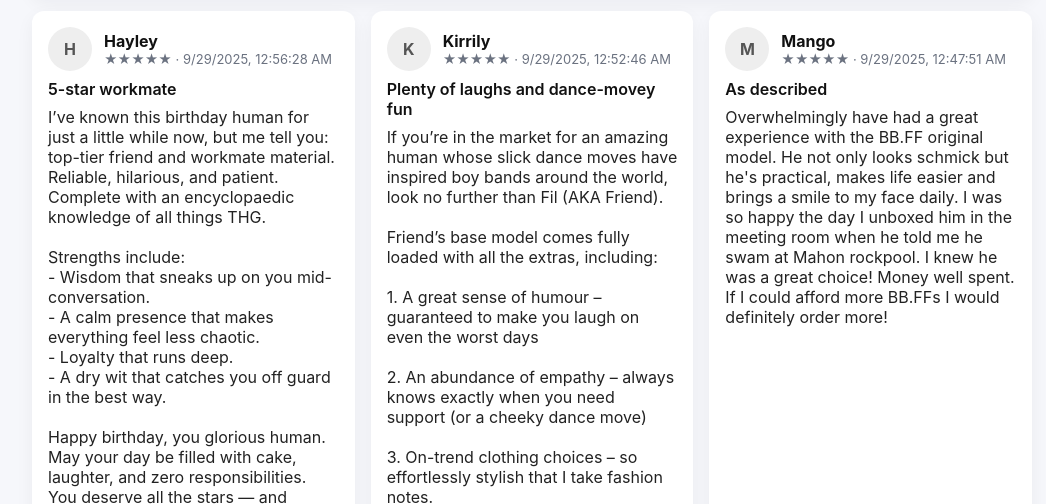
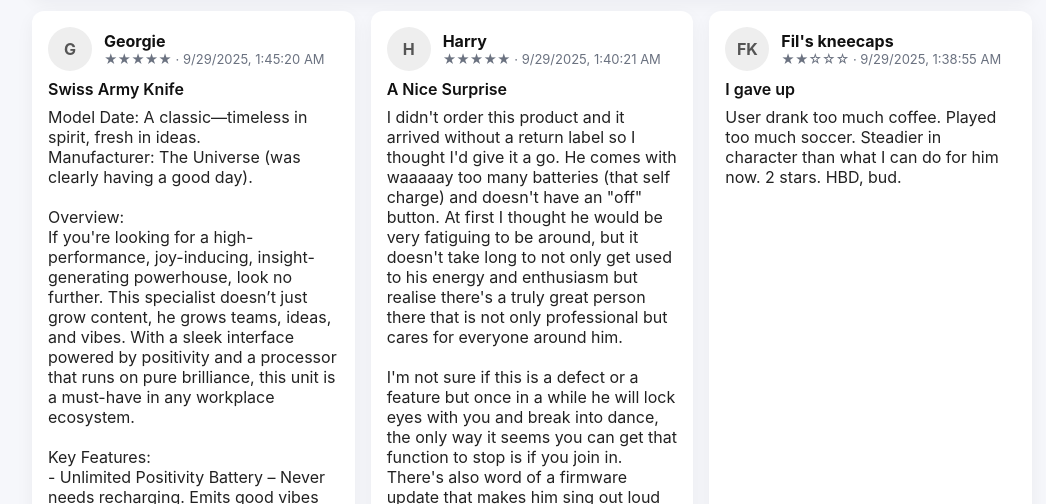
Before and after one commit to karylestrella-thf/birthday-card, a plain HTML site: page index.html in a window 1280 px wide. Shown: the part 296-800 px from the top of the page, without its empty margins (108-1154 px from the left). Drawn offline with Linux system fonts and the light colour scheme.

Commit message:
Update index.html

```diff
--- a/index.html
+++ b/index.html
@@ -186,6 +186,30 @@
     "title": "5-star workmate",
     "message": "I’ve known this birthday human for just a little while now, but me tell you: top-tier friend and workmate material. Reliable, hilarious, and patient. Complete with an encyclopaedic knowledge of all things THG.\n\nStrengths include:\n- Wisdom that sneaks up on you mid-conversation.\n- A calm presence that makes everything feel less chaotic.\n- Loyalty that runs deep.\n- A dry wit that catches you off guard in the best way.\n\nHappy birthday, you glorious human. May your day be filled with cake, laughter, and zero responsibilities. You deserve all the stars — and maybe a nap.\n\nWould recommend to anyone in need of a loyal, calm and always fabulous friend. Happy birthday, legend!\n\n#BirthdayIcon #CertifiedLegend #StillYoungish",
     "date": "2025-09-29T00:56:28.489Z"
+  },
+  {
+    "id": "6hm5p2j",
+    "rating": 2,
+    "name": "Fil's kneecaps",
+    "title": "I gave up",
+    "message": "User drank too much coffee. Played too much soccer. Steadier in character than what I can do for him now. 2 stars. HBD, bud.",
+    "date": "2025-09-29T01:38:55.840Z"
+  },
+  {
+    "id": "xksz6pm",
+    "rating": 5,
+    "name": "Harry",
+    "title": "A Nice Surprise",
+    "message": "I didn't order this product and it arrived without a return label so I thought I'd give it a go. He comes with waaaaay too many batteries (that self charge) and doesn't have an \"off\" button. At first I thought he would be very fatiguing to be around, but it doesn't take long to not only get used to his energy and enthusiasm but realise there's a truly great person there that is not only professional but cares for everyone around him.\n \nI'm not sure if this is a defect or a feature but once in a while he will lock eyes with you and break into dance, the only way it seems you can get that function to stop is if you join in. There's also word of a firmware update that makes him sing out loud for karaoke nights.\n \nHis warranty recently got extended so it looks like I'll be keeping him a while. Would 100% recommend.",
+    "date": "2025-09-29T01:40:21.548Z"
+  },
+  {
+    "id": "o8i2ypw",
+    "rating": 5,
+    "name": "Georgie",
+    "title": "Swiss Army Knife",
+    "message": "Model Date: A classic—timeless in spirit, fresh in ideas.\nManufacturer: The Universe (was clearly having a good day).\n\nOverview:\nIf you're looking for a high-performance, joy-inducing, insight-generating powerhouse, look no further. This specialist doesn’t just grow content, he grows teams, ideas, and vibes. With a sleek interface powered by positivity and a processor that runs on pure brilliance, this unit is a must-have in any workplace ecosystem.\n\nKey Features:\n- Unlimited Positivity Battery – Never needs recharging. Emits good vibes even in meetings that should’ve been emails.\n- Insight Engine v2.0 – Delivers sharp, strategic content with a side of “why didn’t I think of that?”\n- Culture Contributor Module – Boosts morale, sparks creativity, and makes Mondays feel like Fridays.\n- Wit & Warmth Combo Pack – Comes standard. No upgrade required.\n- Multi-Tool Functionality – Equally effective in brainstorming sessions, campaign execution, and spontaneous dance-offs.\n\nPros:\n- Makes work feel less like work.\n- Inspires others to level up.\n- Can turn a spreadsheet into a story.\n- Smiles included (and contagious).\n\nCons:\n- May cause mild jealousy in other departments.\n- Not available in bulk, this one’s truly one of a kind.\n\nFinal Verdict:\nIf you ever get the chance to work with this model, consider yourself lucky. He's not just a colleague, he's a culture upgrade. 10/10 would recommend to every team, every time.",
+    "date": "2025-09-29T01:45:20.237Z"
   }
 ];  // e.g. [{"id":"abc","rating":5,"name":"Sam",...}]
 
```
